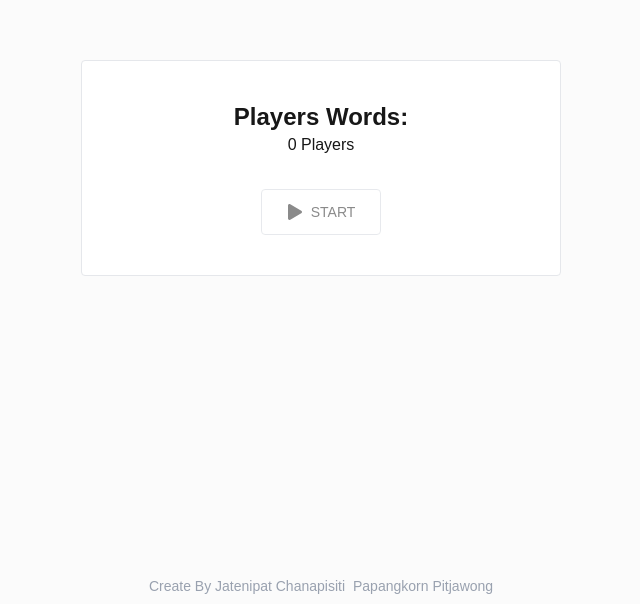
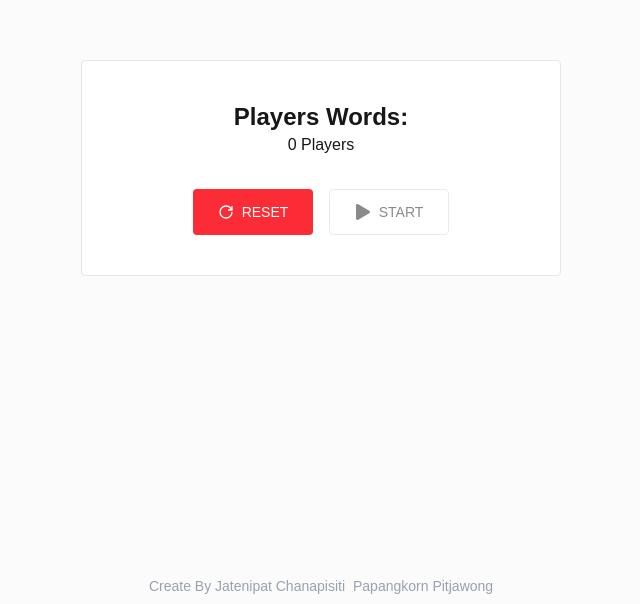
Before and after one commit to JatenipatChanapisitthi/Real-or-FaKe-game, a Next.js app: page /player in a window 1280 px wide. Shown: the part 232-836 px from the top of the page, without its empty margins (319-959 px from the left). Built offline with nearby package versions, Linux system fonts and the light colour scheme.

Commit message:
refactor: UI in player page

```diff
--- a/src/app/player/page.tsx
+++ b/src/app/player/page.tsx
@@ -4,6 +4,9 @@ import { useSearchParams } from 'next/navigation'
 import { useState, useEffect, useMemo } from 'react'
 import { useRouter } from 'next/navigation'
 import { FaPlay } from "react-icons/fa";
+import { GrPowerReset } from "react-icons/gr";
+import { RxCross2 } from "react-icons/rx";
+
 
 import chameleon from '../../data/thai_chameleon_game_pairs_10000.json'
 
@@ -24,8 +27,7 @@ export default function GamePage() {
   const [goStart, setGoStart] = useState(true);
   const [count, setCount] = useState(1);
 
-
-  useEffect(() => {
+  const setWord = () => {
     if (nameList.length === 0) return;
     console.log(nameList)
     // Random words
@@ -44,6 +46,11 @@ export default function GamePage() {
     });
 
     setWordMap(assignedWords);
+
+  }
+
+  useEffect(() => {
+    setWord();
   }, []);
 
   const handleViewWordClick = (name?: string) => {
@@ -64,6 +71,16 @@ export default function GamePage() {
       router.push(`/game?names=${namesEncoded}`)
     }
   }
+  const handleResetClick = () => {
+    setWord();
+    setShowWord(false);
+    setSelectedName(null);
+    setViewedWord([]);
+    setWhoDiff(null);
+    setCount(1);
+    setGoStart(true)
+  };
+
   return (
     <div className="flex flex-col min-h-screen items-center justify-center p-4 bg-[#FBFBFB]">
       <div className="bg-white  border border-gray-200  flex flex-col w-90 md:w-120 items-center justify-center p-10 rounded-sm">
@@ -83,7 +100,7 @@ export default function GamePage() {
                       setGoStart(false);
                     }
                   }}
-                  className={`cursor-pointer ${
+                  className={`cursor-pointer hover:text-gray-500 ${
                     viewedWord.includes(name)
                       ? "pointer-events-none opacity-50"
                       : ""
@@ -98,8 +115,8 @@ export default function GamePage() {
 
         {showWord && selectedName && (
           <div className="fixed inset-0 z-50 flex items-center justify-center bg-black/90">
-            <div className="bg-white w-80 h-100 p-6 rounded-md border-2 flex flex-col items-center justify-around ">
-              <p className='text-xl'>
+            <div className="bg-white w-80 md:w-100 h-100 p-6 rounded-md border-2 flex flex-col items-center justify-around ">
+              <p className="text-xl">
                 Player: <strong>{selectedName}</strong>
               </p>
               <p className="mt-2 text-2xl">
@@ -109,21 +126,36 @@ export default function GamePage() {
                 onClick={() => handleViewWordClick()}
                 className="cursor-pointer w-30 h-10  rounded-sm text-white bg-red-500 "
               >
-                Close
+                <div className='flex items-center justify-center gap-1'>
+                  <RxCross2 className='text-xl'/>
+                  <p>Close</p>
+                </div>
               </button>
             </div>
           </div>
         )}
 
+        <div className="flex gap-4">
+          <button
+            className={`justify-center items-center gap-2 cursor-pointer text-white bg-red-500 hover:bg-red-300 p-3 w-30 rounded-sm flex `}
+            onClick={handleResetClick}
+          >
+            <GrPowerReset />
+            <p className="text-sm">RESET</p>
+          </button>
+
           <button
             className={`justify-center items-center gap-2 cursor-pointer ${
-            goStart ? "pointer-events-none opacity-50 border border-gray-300 " : "text-white bg-green-500 hover:bg-green-300"
+              goStart
+                ? "pointer-events-none opacity-50 border border-gray-300 "
+                : "text-white bg-green-500 hover:bg-green-300"
             }  p-3 w-30 rounded-sm flex `}
             onClick={goToStart}
           >
             <FaPlay />
-          <p className='text-sm'>START</p>
+            <p className="text-sm">START</p>
           </button>
+        </div>
       </div>
     </div>
   );
```
Lines whose indentation alone changed are shown as unchanged.
